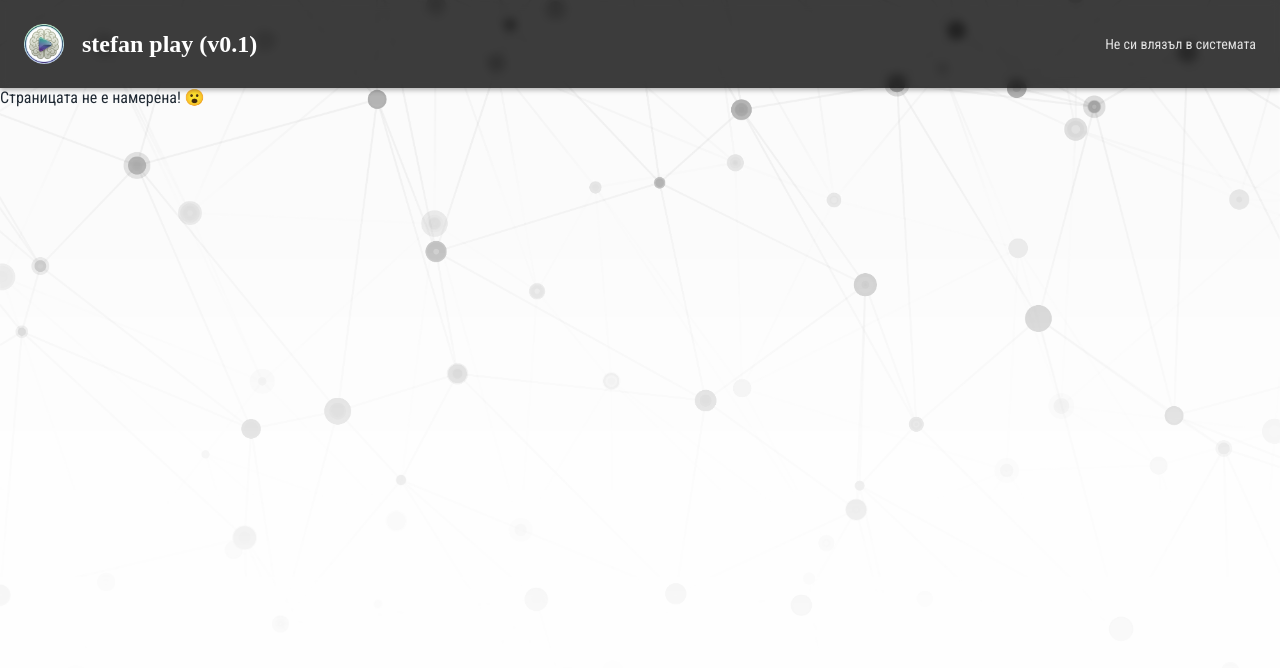
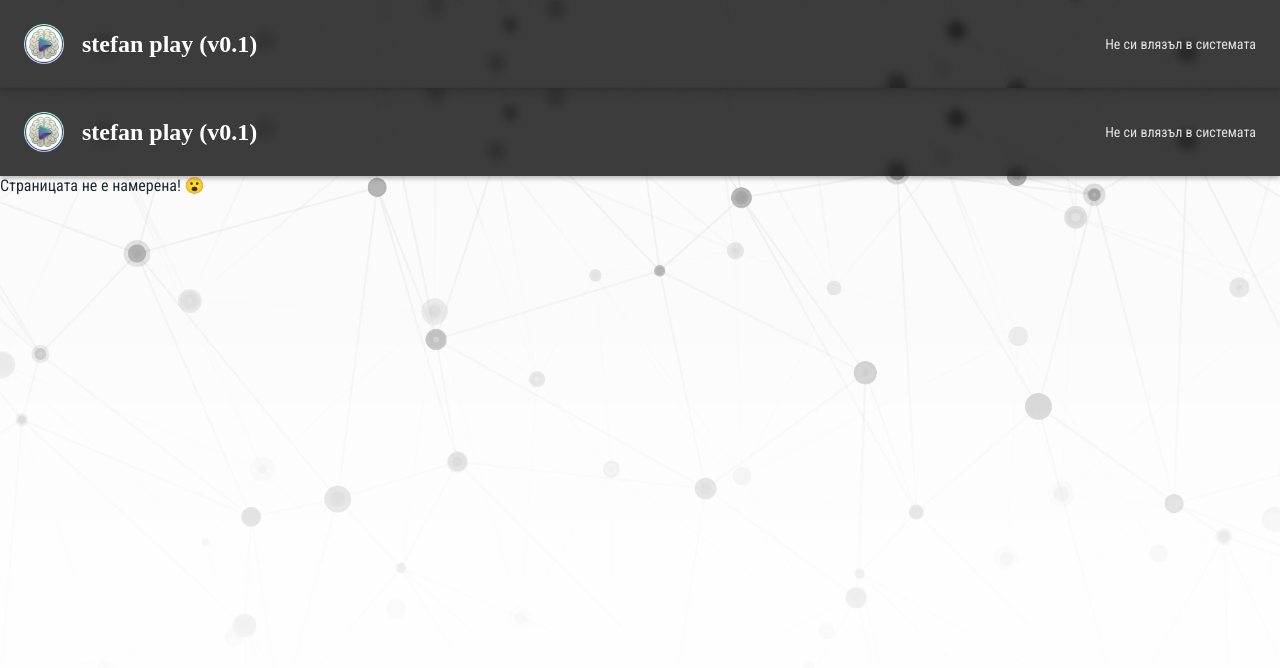
Before and after one commit to logixoul/math-game-2, a React (Vite) app: page /game in a window 1280 px wide. Shown: the top 668 px of the page. Built offline with nearby package versions, Linux system fonts and the light colour scheme; a web font is replaced by a local one.

Commit message:
refactored stuff into PageLayout component

```diff
--- a/src/React/App.tsx
+++ b/src/React/App.tsx
@@ -2,14 +2,17 @@ import { BrowserRouter, Route, Routes } from "react-router-dom";
 import { DashboardPage } from "./DashboardPage";
 import { GameSessionRoute } from "./GameSessionPage";
 import { ErrorPage } from "./ErrorPage";
+import { PageLayout } from "./PageLayout"
 
 export function App() {
 	return (
 		<BrowserRouter>
 			<Routes>
-				<Route path="/" element={<DashboardPage />} />
-				<Route path="/game/" element={<ErrorPage />} />
-				<Route path="/game/:gameTypeKey" element={<GameSessionRoute />} />
+				<Route element={<PageLayout />}>
+					<Route path="/" element={<DashboardPage />} />
+					<Route path="/game/" element={<ErrorPage />} />
+					<Route path="/game/:gameTypeKey" element={<GameSessionRoute />} />
+				</Route>
 			</Routes>
 		</BrowserRouter>
 	);
--- a/src/React/DashboardPage.module.css
+++ b/src/React/DashboardPage.module.css
@@ -1,4 +1,4 @@
-.content {
+.dashboardContainer {
 	text-align: center;
 	width: fit-content;
 	margin-left: auto;
--- a/src/React/DashboardPage.tsx
+++ b/src/React/DashboardPage.tsx
@@ -24,14 +24,11 @@ export function DashboardPage() {
 	;
 
 	return (
-		<div className={"page"}>
-			<TopBar />
-			<main className={styles.content}>
-				<h2>Привет!</h2>
-				<p className={styles.subtitle}>Готов ли си?</p>
-				{createSection("Свободна тренировка - 5кл.", gameTypes.fifthGrade)}
-				{createSection("Свободна тренировка - 6кл.", gameTypes.sixthGrade)}
-			</main>
+		<div className={styles.dashboardContainer}>
+			<h2>Привет!</h2>
+			<p className={styles.subtitle}>Готов ли си?</p>
+			{createSection("Свободна тренировка - 5кл.", gameTypes.fifthGrade)}
+			{createSection("Свободна тренировка - 6кл.", gameTypes.sixthGrade)}
 		</div>
 	);
 }
--- a/src/React/GameSessionPage.module.css
+++ b/src/React/GameSessionPage.module.css
@@ -1,11 +1,3 @@
-.content {
-	padding: 24px;
-	display: flex;
-	flex-direction: column;
-	min-height: 0;
-	flex: 1;
-}
-
 .messageLog {
 	display: flex;
 	flex-direction: column;
--- a/src/React/GameSessionPage.tsx
+++ b/src/React/GameSessionPage.tsx
@@ -240,9 +240,7 @@ export function GameSessionPage({
 	}, [handleKeypadAppend, handleKeypadBackspace, handleKeypadOk]);
 
 	return (
-		<div className={"page"}>
-			<TopBar />
-			<main className={styles.content}>
+		<>
 			{sessionComplete && (
 				<button
 					type="button"
@@ -258,7 +256,6 @@ export function GameSessionPage({
 				currentAnswer={currentAnswer}
 				logRef={logRef}
 			/>
-			</main>
 			<div className={styles.bottomPane}>
 				{
 					util.isMobileDevice() ?
@@ -284,6 +281,6 @@ export function GameSessionPage({
 				</div>
 
 			</div>
-		</div>
+		</>
 	);
 }
--- /dev/null
+++ b/src/React/PageLayout.module.css
@@ -0,0 +1,6 @@
+.content {
+	display: flex;
+	flex-direction: column;
+	min-height: 0;
+	flex: 1;
+}
--- /dev/null
+++ b/src/React/PageLayout.tsx
@@ -0,0 +1,14 @@
+import { Outlet } from "react-router-dom";
+import { TopBar } from "./TopBar";
+import styles from "./PageLayout.module.css";
+
+export function PageLayout() {
+    return (
+        <div className={"page"}>
+            <TopBar />
+            <main className={styles.content}>
+                <Outlet />
+            </main>
+        </div>
+    );
+}
--- a/src/React/global.css
+++ b/src/React/global.css
@@ -18,7 +18,3 @@ body {
 	display: flex;
 	flex-direction: column;
 }
-
-main {
-	soverflow: scroll;
-}
```
Lines whose indentation alone changed are shown as unchanged.
